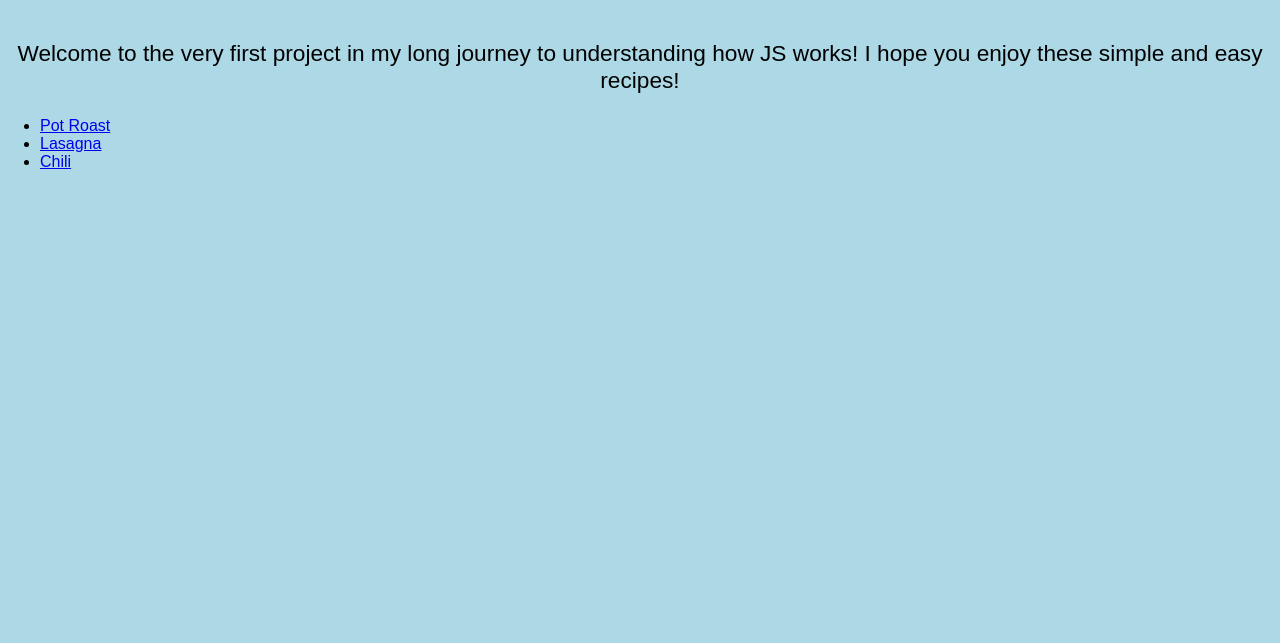
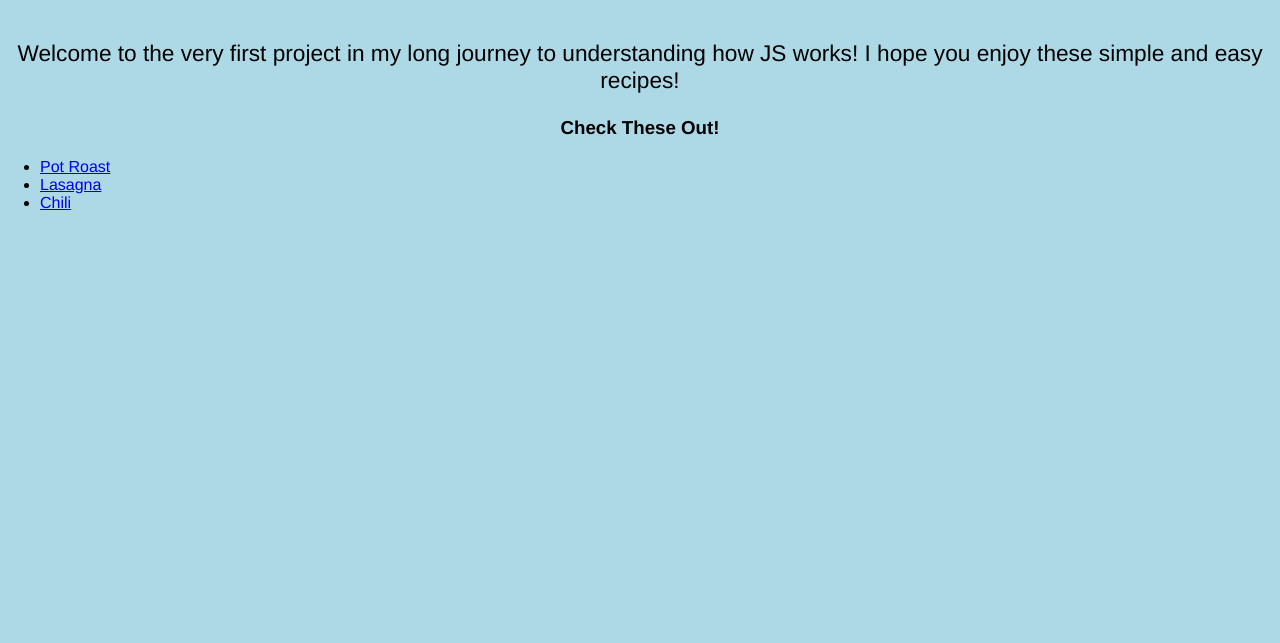
Before and after one commit to KingKazmaa/Odin-Recipes, a plain HTML site: page index.html in a window 1280 px wide. Shown: the part 157-800 px from the top of the page. Drawn offline with Linux system fonts and the light colour scheme.

Commit message:
Added header to index.html + more css

```diff
--- a/index.html
+++ b/index.html
@@ -10,6 +10,7 @@
 <body>
     <h1>Odin Recipes</h1>
     <p><span class="main-text">Welcome to the very first project in my long journey to understanding how JS works! I hope you enjoy these simple and easy recipes!</span></p>
+        <h3>Check These Out!</h3>
         <ul>
          <li><a class="recipe" href="Pot-Roast.html">Pot Roast</a></li>
          <li><a class="recipe" href="lasagna.html">Lasagna</a></li>
--- a/style.css
+++ b/style.css
@@ -1,7 +1,7 @@
 *
 {
     box-sizing: border-box;
-    'Franklin Gothic Medium', 'Arial Narrow', Arial, sans-serif;
+    font-family: 'Franklin Gothic Medium', 'Arial Narrow', Arial, sans-serif;
 }
 
 body
@@ -25,6 +25,12 @@ h1
     text-transform: uppercase;
 }
 
+h3
+{
+    text-align: center;
+
+}
+
 p
 {
     text-align: center;
```
